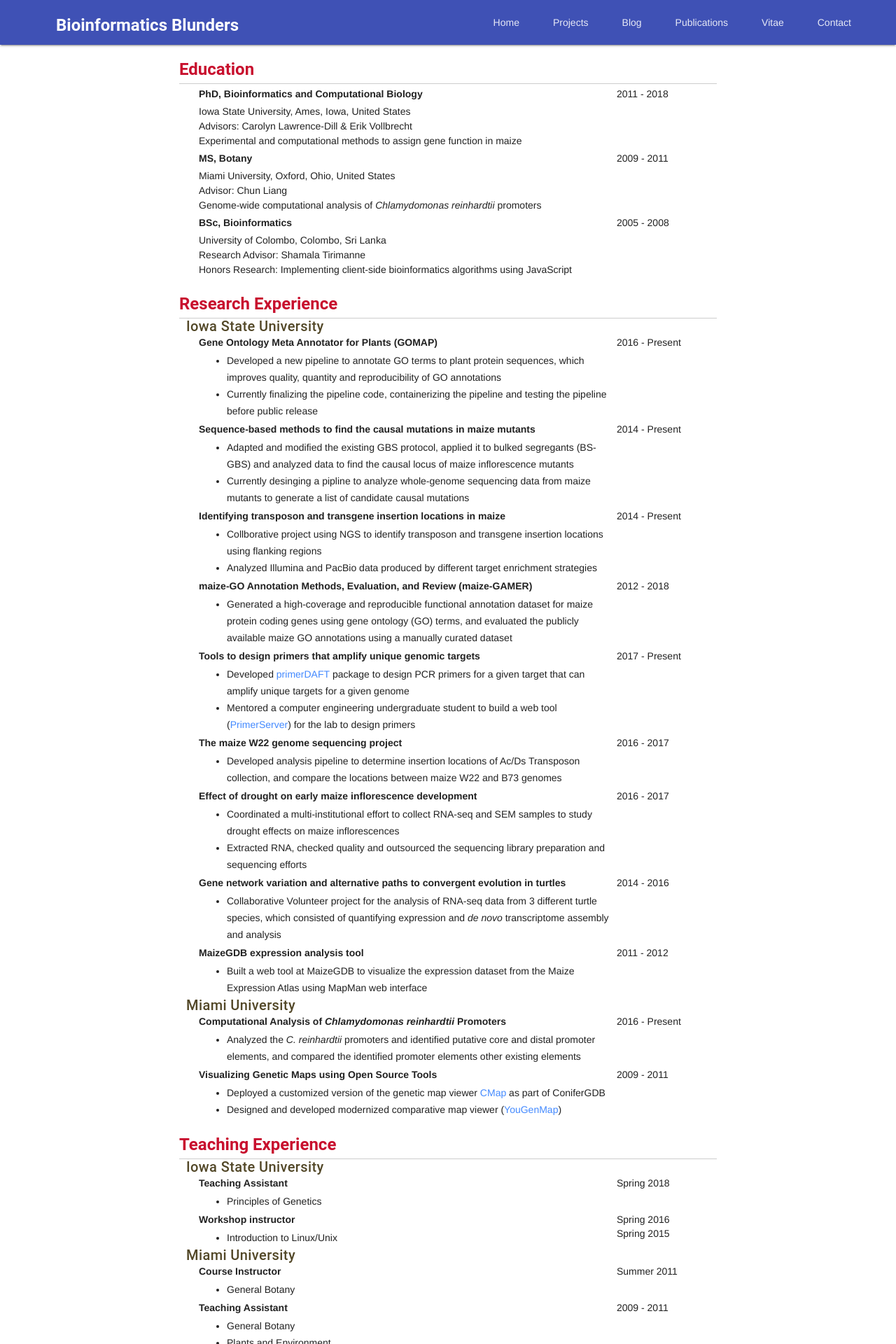
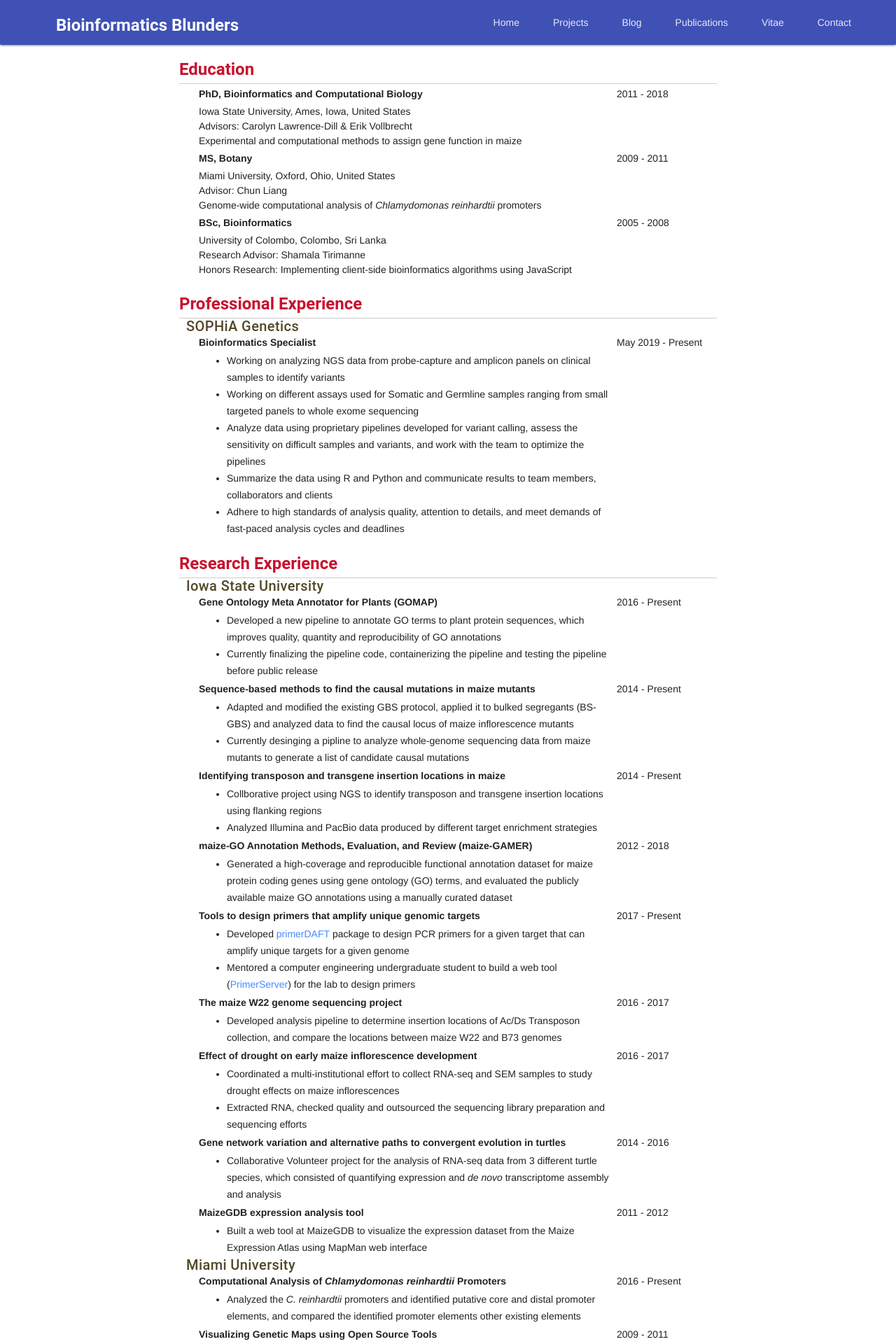
Before and after one commit to wkpalan/wkpalan-gh-jekyll, a Jekyll site: the page built from vitae.md, in a window 1280 px wide. Shown: the top 1920 px of the page at 70% size. Built offline with Jekyll 4.4.1, drawn with Linux system fonts in a browser that asks for light colours; nearby versions of some CDN libraries.

Commit message:
added work experience from sophia genetics

```diff
--- /dev/null
+++ b/_data/work_exp.yaml
@@ -0,0 +1,9 @@
+sophia:
+  - title: Bioinformatics Specialist
+    date: May 2019 - Present
+    desc:
+      - Working on analyzing NGS data from probe-capture and amplicon panels on clinical samples to identify variants
+      - Working on different assays used for Somatic and Germline samples ranging from small targeted panels to whole exome sequencing
+      - Analyze data using proprietary pipelines developed for variant calling, assess the sensitivity on difficult samples and variants, and work with the team to optimize the pipelines
+      - Summarize the data using R and Python and communicate results to team members, collaborators and clients
+      - Adhere to high standards of analysis quality, attention to details, and meet demands of fast-paced analysis cycles and deadlines
--- a/_layouts/vitae.html
+++ b/_layouts/vitae.html
@@ -25,6 +25,28 @@ layout: default
                 {{degree.thesis}}
             </td>
             </tr>
+    {% endfor %}
+    </table>
+
+    <h3 class="collapsible">Professional Experience</h3>
+    <hr>
+    <h5>SOPHiA Genetics</h5>
+
+    <table>
+    {% for project in site.data.work_exp.sophia %}
+        <tr>
+            <td><strong>{{project.title}}</strong></td>
+            <td>{{project.date}}</td>
+        </tr>
+        <tr>
+            <td>
+                <ul>
+                {% for desc in project.desc %}
+                    <li>{{desc}}</li>
+                {% endfor %}
+                </ul>
+            </td>
+        </tr>
     {% endfor %}
     </table>
 
```
